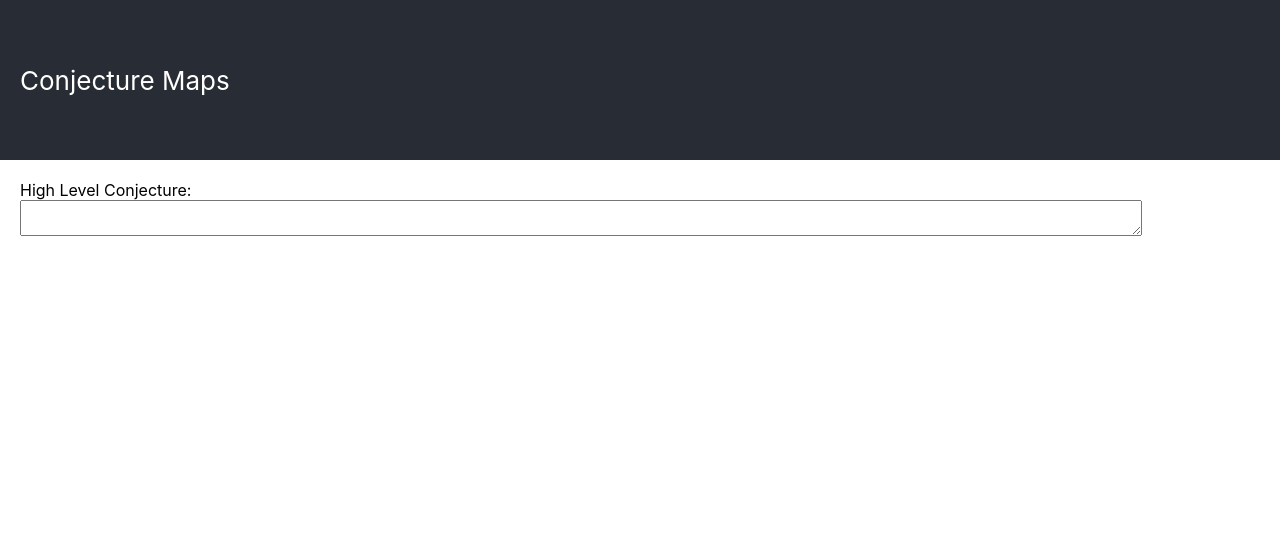
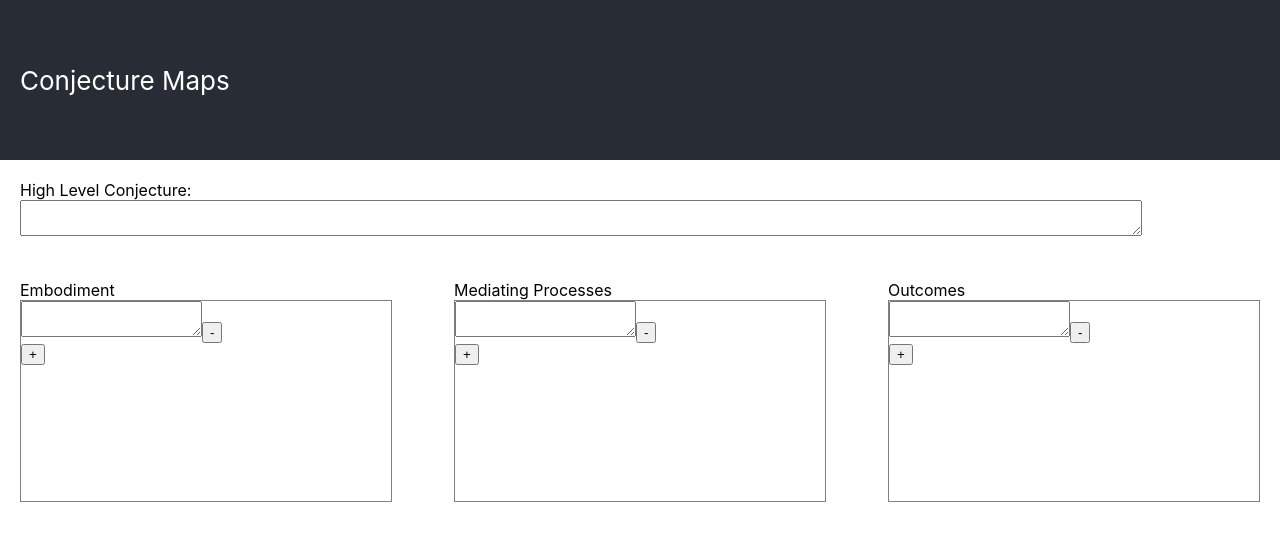
Before and after one commit to 2lambda123/conjecture-map, a React (Create React App) app: page / in a window 1280 px wide. Shown: the top 540 px of the page. Built offline with nearby package versions, Linux system fonts and the light colour scheme.

Commit message:
I have columns, ability to add and delete boxes

```diff
--- a/src/App.css
+++ b/src/App.css
@@ -22,3 +22,26 @@
 #high-level-conjecture-input {
   width: 90%;
 }
+
+#columns {
+  display: flex;
+  justify-content: space-between;
+  padding: 20px;
+  height: 50%;
+}
+
+.column {
+  width: 30%;
+}
+
+.column-items {
+  border: 1px solid grey;
+  min-height: 200px;
+  display: flex;
+  flex-direction: column;
+}
+
+.statement-list {
+  list-style-type:none;
+  padding-left: 15px;
+}
--- /dev/null
+++ b/src/Column.js
@@ -0,0 +1,47 @@
+import React, {useState} from "react"
+
+function Column({title}) {
+    const [statements, updateStatements] = useState([0])
+    const [nextItemId, updateNextItemId] = useState(0)
+
+    const addStatement = () => {
+        updateStatements(statements.concat(nextItemId + 1))
+        updateNextItemId(nextItemId + 1)
+    }
+
+    const removeStatement = x => {
+        updateStatements(statements.filter(s => s !== x))
+    }
+
+    return (
+        <div className="column">
+            <div>
+                {title}
+            </div>
+            <div className="column-items">
+
+                <div>
+                    {
+                        statements.map((s) => {
+                            return (
+                                <div key={s}>
+                                    <textarea />
+                                    <button onClick={()=>removeStatement(s)}>-</button>
+                                </div>
+
+                            )
+                        })
+                    }
+                </div>
+                <div >
+                    <button  onClick={addStatement}>
+                        +
+                    </button>
+                </div>
+            </div>
+
+        </div>
+    )
+}
+
+export default Column
--- a/src/ConjectureMap.js
+++ b/src/ConjectureMap.js
@@ -1,12 +1,24 @@
 import React from "react"
 import './App.css'
 import HighLevelConjecture from './HighLevelConjecture'
+import Column from './Column'
 
 function ConjectureMap() {
     return (
         <div>
             <HighLevelConjecture />
-            {/* <Columns /> */}
+            <div id="columns">
+                <Column
+                    title="Embodiment"
+                />
+                <Column
+                    title="Mediating Processes"
+                />
+                <Column
+                    title="Outcomes"
+                />
+            </div>
+
         </div>
     )
 }
```
